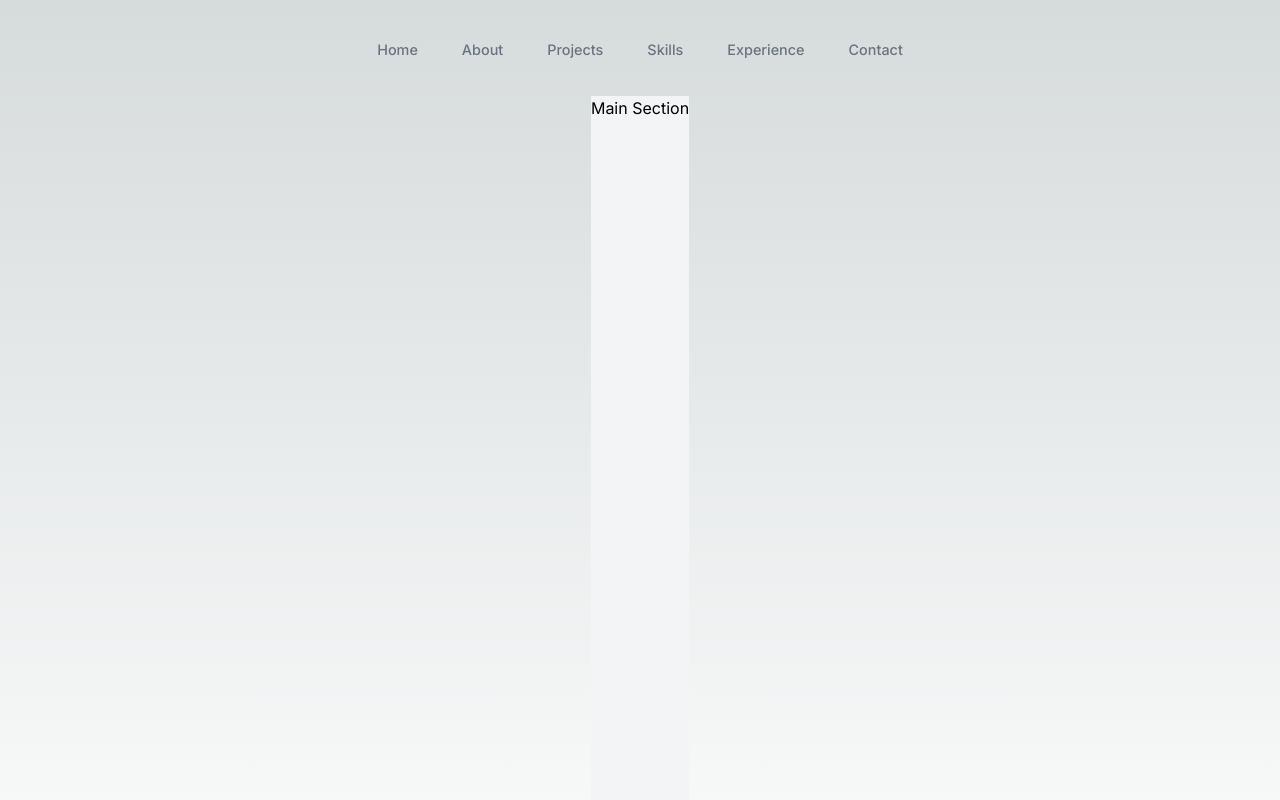
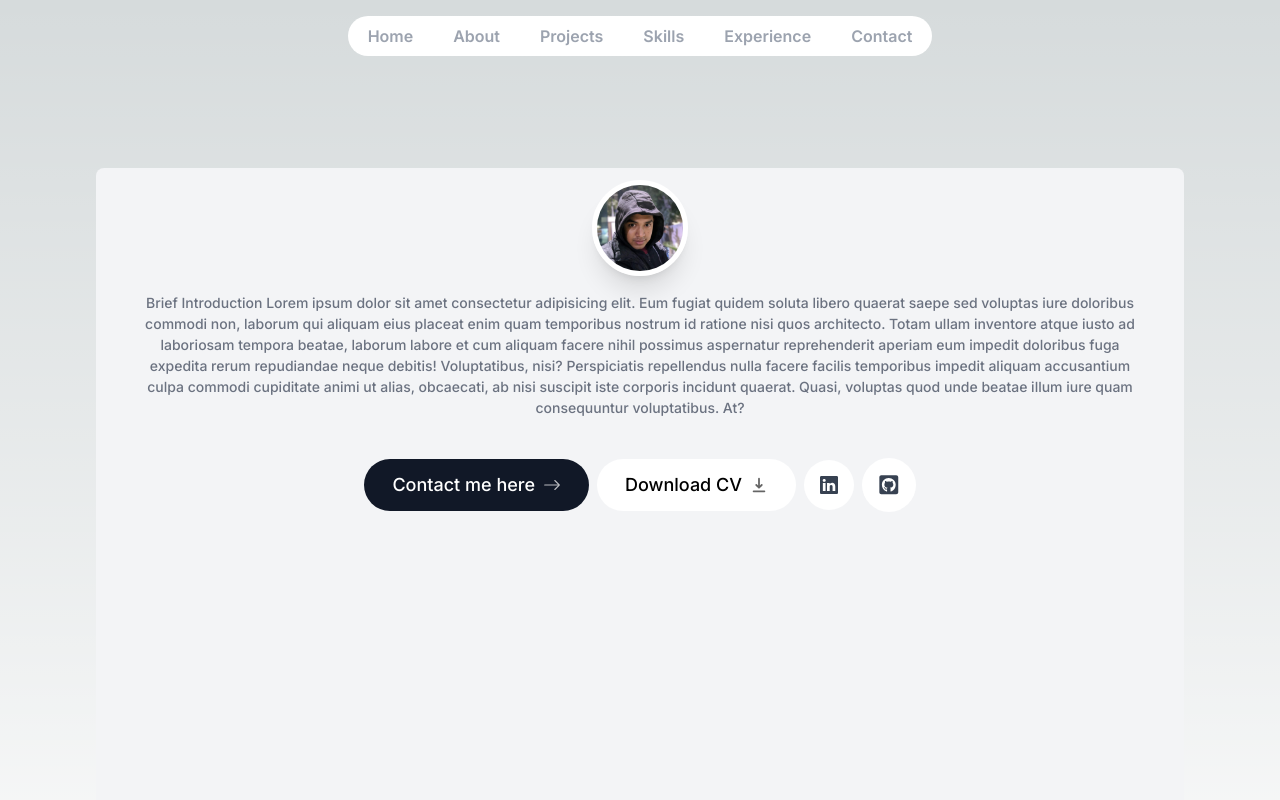
Before and after one commit to vijend795/my-portfolio, a Next.js app: page / in a window 1280 px wide. Shown: the top 800 px of the page. Built offline with nearby package versions, Linux system fonts and the light colour scheme.

Commit message:
update header and intro section

```diff
--- a/app/component/header.js
+++ b/app/component/header.js
@@ -8,16 +8,15 @@ import Link from 'next/link';
 
 export default function  Header () {
   return (
-    <header className="z-[999] relative w-full bg-red-300 rounded-full">
+    <header className="">
 
-      <nav className="flex fixed border-lg top-[0.15rem] left-1/2 h-12 -translate-x-1/2 py-2 sm:top-[1.7rem] sm:h-[initial] sm:py-0">
-        <ul className="flex flex-wrap items-center justify-center gap-1 text-[0.9rem] font-medium text-gray-500 sm:w-[initial] sm:flex-nowrap sm:gap-5">
-
+      <nav className=" flex my-4 justify-center ">
+        <ul className=" flex flex-row items-center gap-10 px-5 rounded-full py-2 bg-white">
 
         {
             navLinks.map((link)=>(
-                <li key={link.name} className="flex items-center  justify-center relative">
-                    <Link href={link.link} className= "flex w-full items-center justify-center px-3 py-3 hover:text-gray-950 transition dark:text-gray-500 dark:hover:text-gray-300">
+                <li key={link.name} className=" ">
+                    <Link href={link.link} className= "text-gray-400 font-semibold hover:text-black">
                         {link.name}
                     </Link>
                 </li>
--- a/app/component/home-page.js
+++ /dev/null
@@ -1,13 +0,0 @@
-// pages/index.js
-import React from 'react';
-import Image from 'next/image';
-
-const HomePage = () => {
-  return (
-    <div className="bg-gray-100 min-h-screen">
-    <h1>Main Section</h1>
-    </div>
-  );
-};
-
-export default HomePage;
--- /dev/null
+++ b/app/component/home_page.js
@@ -0,0 +1,66 @@
+// pages/index.js
+import React from 'react';
+import Image from 'next/image';
+import profilepic from "@/public/profilePic.jpeg"
+import Link from 'next/link';
+
+import { BsArrowRight, BsLinkedin } from "react-icons/bs";
+import { HiDownload } from "react-icons/hi";
+import { FaGithubSquare } from "react-icons/fa";
+
+const HomePage = () => {
+  return (
+    <div className="flex flex-col justify-start items-center bg-gray-100 min-h-screen px-5 rounded-lg py-3">
+      <div>
+
+      <Image
+              src={profilepic}
+              alt="Ricardo portrait"
+              width="192"
+              height="192"
+              quality="95"
+              priority={true}
+              className="h-24 w-24 rounded-full object-cover border-[0.35rem] border-white shadow-xl"
+            />
+      </div>
+      <div className='mb-10 mt-4 px-4 text-sm font-medium !leading-[1.5] sm:text-sm rounded-full text-center text-gray-500'> Brief Introduction Lorem ipsum dolor sit amet consectetur adipisicing elit. Eum fugiat quidem soluta libero quaerat saepe sed voluptas iure doloribus commodi non, laborum qui aliquam eius placeat enim quam temporibus nostrum id ratione nisi quos architecto. Totam ullam inventore atque iusto ad laboriosam tempora beatae, laborum labore et cum aliquam facere nihil possimus aspernatur reprehenderit aperiam eum impedit doloribus fuga expedita rerum repudiandae neque debitis! Voluptatibus, nisi? Perspiciatis repellendus nulla facere facilis temporibus impedit aliquam accusantium culpa commodi cupiditate animi ut alias, obcaecati, ab nisi suscipit iste corporis incidunt quaerat. Quasi, voluptas quod unde beatae illum iure quam consequuntur voluptatibus. At?</div>
+    <div className='flex flex-col sm:flex-row items-center justify-center gap-2 px-4 text-lg font-medium'>
+    <Link
+          href="#contact"
+          className="group bg-gray-900 text-white px-7 py-3 flex items-center gap-2 rounded-full outline-none focus:scale-110 hover:scale-110 hover:bg-gray-950 active:scale-105 transition"
+
+        >
+          Contact me here{" "}
+          <BsArrowRight className="opacity-70 group-hover:translate-x-1 transition" />
+        </Link>
+
+        <a
+          className="group bg-white px-7 py-3 flex items-center gap-2 rounded-full outline-none focus:scale-110 hover:scale-110 active:scale-105 transition cursor-pointer borderBlack dark:bg-white/10"
+          href="/CV.pdf"
+          download
+        >
+          Download CV{" "}
+          <HiDownload className="opacity-60 group-hover:translate-y-1 transition" />
+        </a>
+
+        <a
+          className="bg-white p-4 text-gray-700 hover:text-gray-950 flex items-center gap-2 rounded-full focus:scale-[1.15] hover:scale-[1.15] active:scale-105 transition cursor-pointer borderBlack dark:bg-white/10 dark:text-white/60"
+          href="https://linkedin.com"
+          target="_blank"
+        >
+          <BsLinkedin />
+        </a>
+
+        <a
+          className="bg-white p-4 text-gray-700 flex items-center gap-2 text-[1.35rem] rounded-full focus:scale-[1.15] hover:scale-[1.15] hover:text-gray-950 active:scale-105 transition cursor-pointer borderBlack dark:bg-white/10 dark:text-white/60"
+          href="https://github.com"
+          target="_blank"
+        >
+          <FaGithubSquare />
+        </a>
+    </div>
+    </div>
+  );
+};
+
+export default HomePage;
--- a/app/page.js
+++ b/app/page.js
@@ -1,5 +1,5 @@
 import Image from 'next/image'
-import HomePage from './component/home-page'
+import HomePage from './component/home_page'
 
 export default function Home() {
   return (
```
Also changed, not shown: package.json (+6 -4 lines), public/profilePic.jpeg (added), 1 other file (tests, documents, lock files or other folders).
